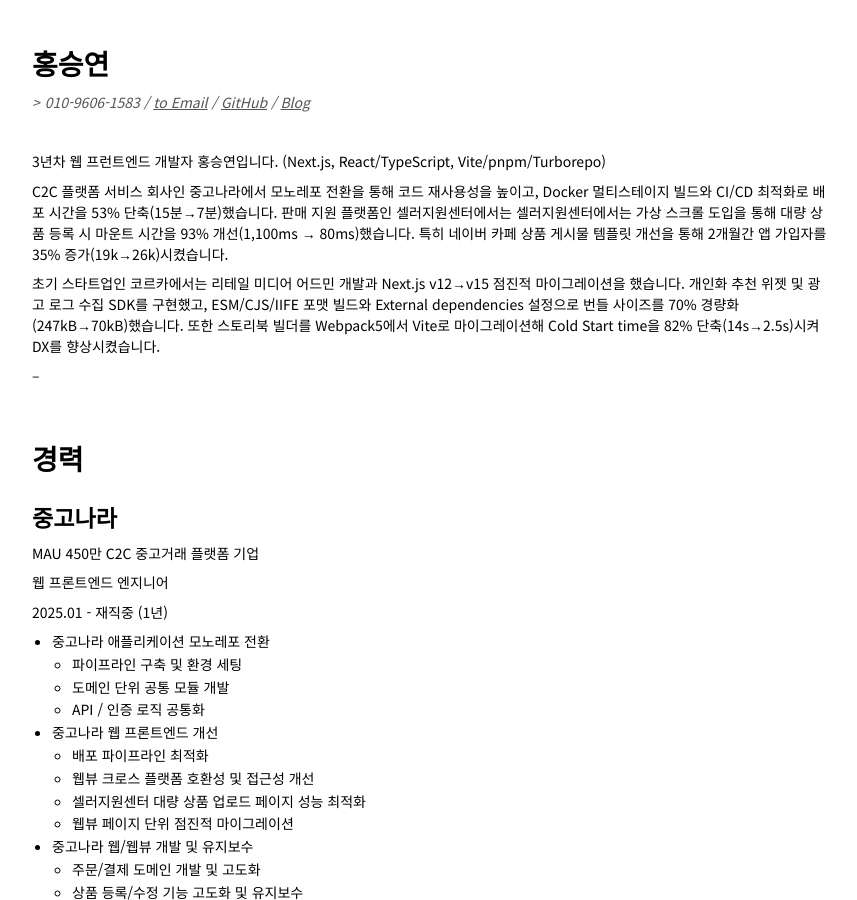
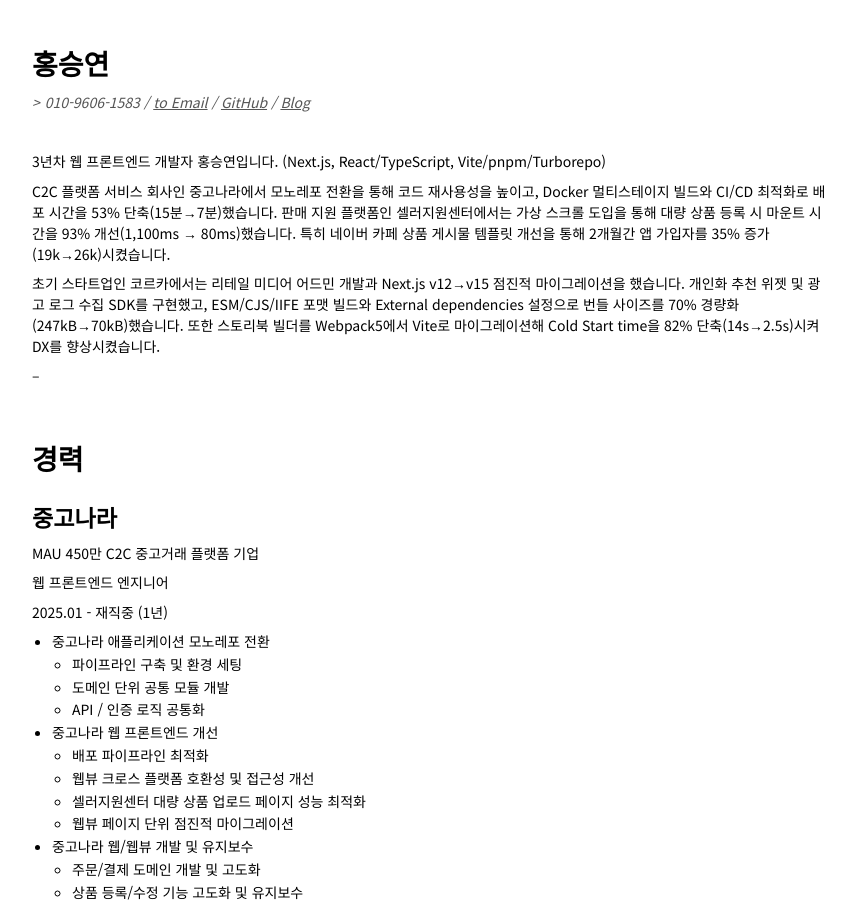
Before and after one commit to ghost-redo/ghost-redo.github.io, a Jekyll site: the page built from resume.md, in a window 1280 px wide and 900 px high. Shown: the whole window, without its empty margins (209-1066 px from the left). Built offline with Jekyll 4.4.1, drawn with Linux system fonts in a browser that asks for light colours; some web fonts are replaced.

Commit message:
Update resume.md

```diff
--- a/resume.md
+++ b/resume.md
@@ -9,9 +9,9 @@ title: 홍승연 Resume
 
 <br>
 
-3년차 웹 프런트엔드 개발자 홍승연입니다. (Next.js, React/TypeScript, Vite/pnpm/Turborepo)
+3년차 웹 프론트엔드 개발자 홍승연입니다. (Next.js, React/TypeScript, Vite/pnpm/Turborepo)
 
-C2C 플랫폼 서비스 회사인 중고나라에서 모노레포 전환을 통해 코드 재사용성을 높이고, Docker 멀티스테이지 빌드와 CI/CD 최적화로 배포 시간을 53% 단축(15분→7분)했습니다. 판매 지원 플랫폼인 셀러지원센터에서는 셀러지원센터에서는 가상 스크롤 도입을 통해 대량 상품 등록 시 마운트 시간을 93% 개선(1,100ms → 80ms)했습니다. 특히 네이버 카페 상품 게시물 템플릿 개선을 통해 2개월간 앱 가입자를 35% 증가(19k→26k)시켰습니다.
+C2C 플랫폼 서비스 회사인 중고나라에서 모노레포 전환을 통해 코드 재사용성을 높이고, Docker 멀티스테이지 빌드와 CI/CD 최적화로 배포 시간을 53% 단축(15분→7분)했습니다. 판매 지원 플랫폼인 셀러지원센터에서는 가상 스크롤 도입을 통해 대량 상품 등록 시 마운트 시간을 93% 개선(1,100ms → 80ms)했습니다. 특히 네이버 카페 상품 게시물 템플릿 개선을 통해 2개월간 앱 가입자를 35% 증가(19k→26k)시켰습니다.
 
 초기 스타트업인 코르카에서는 리테일 미디어 어드민 개발과 Next.js v12→v15 점진적 마이그레이션을 했습니다. 개인화 추천 위젯 및 광고 로그 수집 SDK를 구현했고, ESM/CJS/IIFE 포맷 빌드와 External dependencies 설정으로 번들 사이즈를 70% 경량화(247kB→70kB)했습니다. 또한 스토리북 빌더를 Webpack5에서 Vite로 마이그레이션해 Cold Start time을 82% 단축(14s→2.5s)시켜 DX를 향상시켰습니다.
 
```
